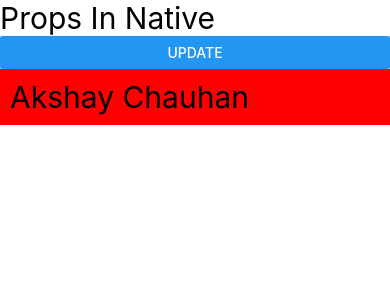
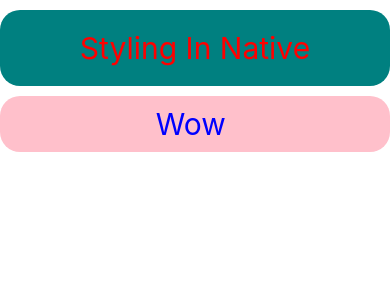
Before and after one commit to Mritunjay0001/React-Native, a React Native app: screen / in a window 390 px wide. Shown: the top 300 px of the page. Built offline with nearby package versions, Linux system fonts and the light colour scheme.

Commit message:
styling native

```diff
--- a/App.js
+++ b/App.js
@@ -2,12 +2,7 @@
 import React, { useState } from 'react';
 
 // import type {PropsWithChildren} from 'react';
-import {
-
-  Text,
- Button,
-  View,
-} from 'react-native';
+import {Button,Text,View,StyleSheet} from 'react-native';
 import MyData from './components/MyData';
 
 
@@ -78,23 +73,49 @@ function App() {
 
  {/* -------------PROPS and update IN NATIVE------ */}
 
- <Text style={{fontSize:30}}>Props In Native</Text>
+ {/* <Text style={{fontSize:30}}>Props In Native</Text>
  <Button title='update' onPress={()=>setName("sonu rajput")}></Button>
- <PropsData name={name}/>
+ <PropsData name={name}/> */}
+
+  {/* -----------STYLING IN NATIVE------- */}
+               {/* Inline style */}
+  <Text style={{fontSize:30, color:"red",marginTop:10, backgroundColor:"teal",padding:20,borderRadius:20, textAlign: 'center'}}>Styling In Native</Text>
+
+                 {/* Class components styling  */}
+    <Text style={styles.textBox}>Wow </Text>
+
+
 </View>
 
   );
 }
 
-const PropsData=(props)=>{
+const styles = StyleSheet.create({
+  textBox:{
+    color:"blue",
+    fontSize:30,
+    // marginLeft:50,
+    backgroundColor:"pink",
+    padding:10,
+    borderRadius:20,
+    marginTop:10,
+    textAlignVertical:'center',
+    textAlign: 'center'
 
-return (
+  }
 
-  <View style={{backgroundColor:"red", padding:10}}>
-    <Text style={{fontSize:30}}>{props.name}</Text>
-  </View>
-)
-}
+})
+
+
+// const PropsData=(props)=>{
+
+// return (
+
+//   <View style={{backgroundColor:"red", padding:10}}>
+//     <Text style={{fontSize:30}}>{props.name}</Text>
+//   </View>
+// )
+// }
 
 
 // const Some=()=>{
```
